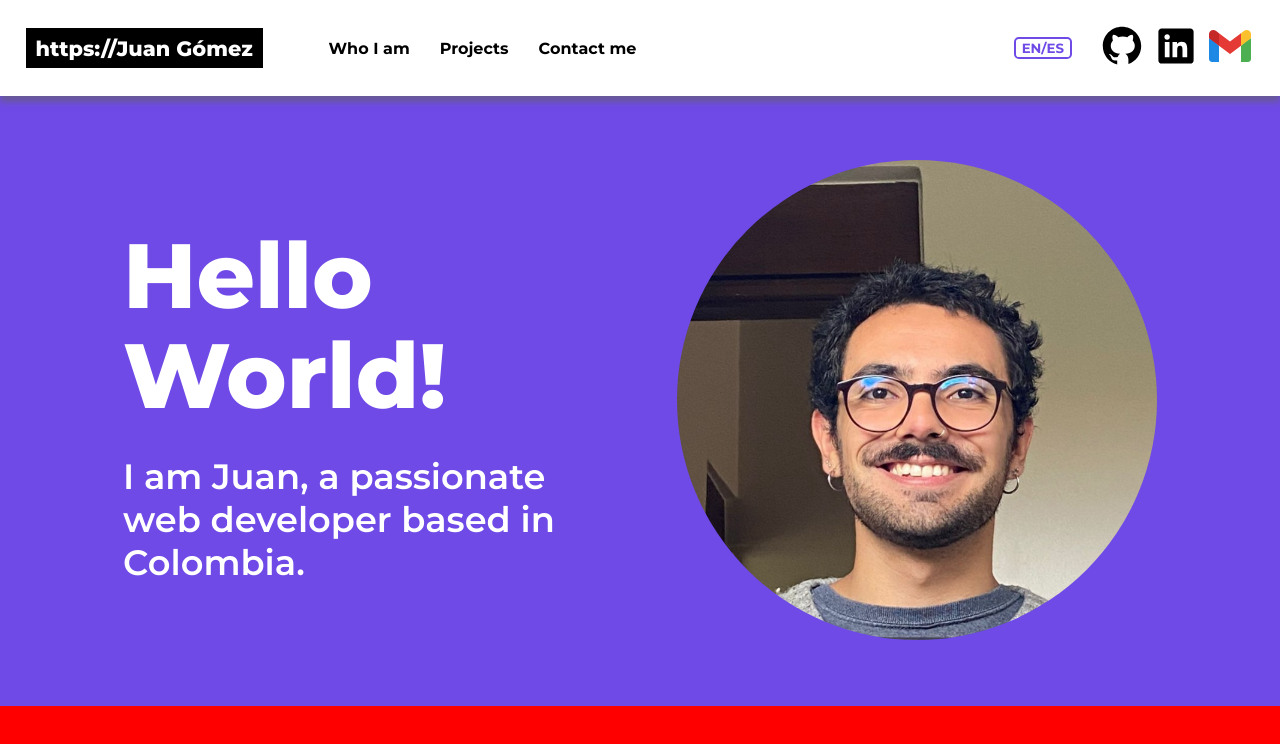
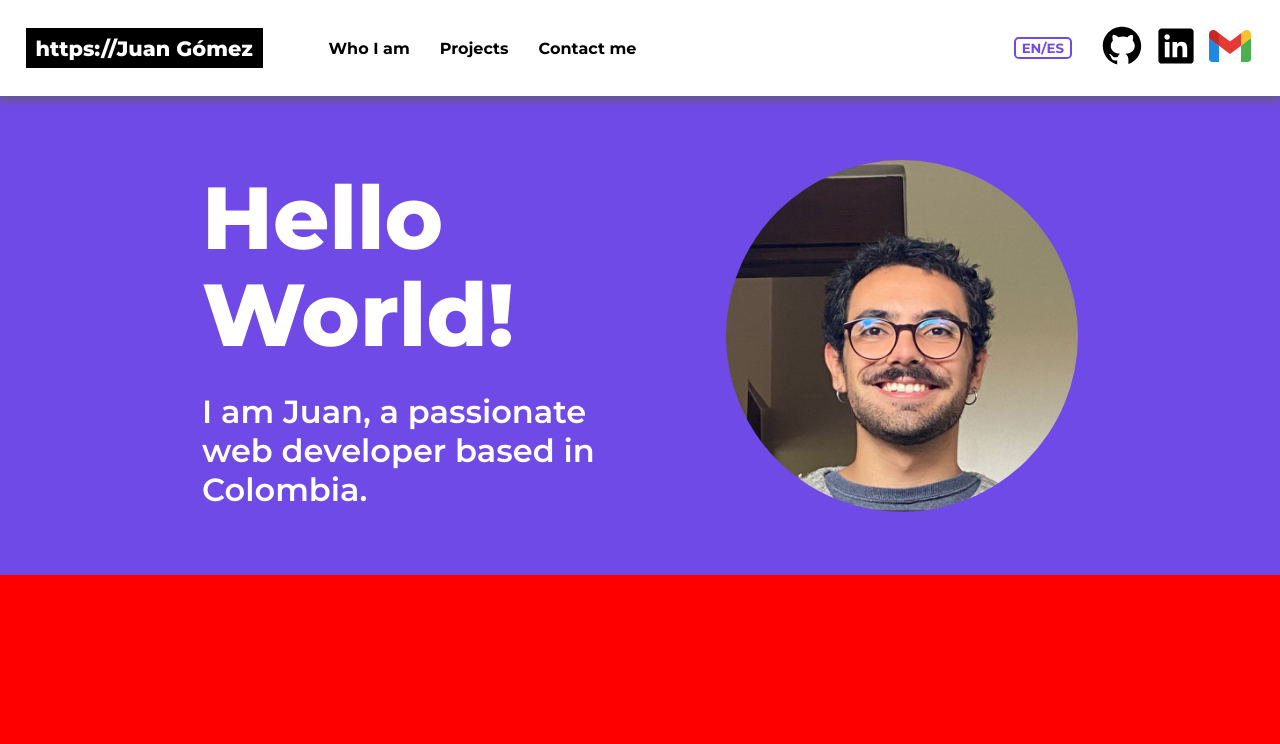
Before and after one commit to JPGomezCuervo/Portfolio-v2, a Vue app: page / in a window 1280 px wide. Shown: the top 744 px of the page. Built offline with nearby package versions, Linux system fonts and the light colour scheme.

Commit message:
fix image size

```diff
--- a/src/components/Hero/Hero.vue
+++ b/src/components/Hero/Hero.vue
@@ -43,12 +43,12 @@ const { hero } = toRefs(languages);
 .left-container {
     display: flex;
     flex-direction: column;
-    width: clamp(490px, 20vw, 400px);
+    width: clamp(460px, 20vw, 400px);
     align-items: center;
     // margin-right: 0%;
 }
 .left-container h1 {
-    font-size: clamp(2rem, 2.5rem + 4vw, 8rem);
+    font-size: clamp(2rem, 2.3rem + 4vw, 8rem);
     width: fit-content;
     margin-top: 0rem;
     margin-bottom: clamp(1rem, 1rem + 1vw, 3rem);
@@ -59,7 +59,7 @@ const { hero } = toRefs(languages);
 
 .left-container h3 {
     font-family: "Montserrat-semiBold";
-    font-size: 2.2rem;
+    font-size: 2rem;
     font-weight: 200;
     width: fit-content;
     text-align: left;
@@ -77,7 +77,7 @@ const { hero } = toRefs(languages);
 
 #photo {
     // height: 24rem;
-    height: clamp(14rem, 2rem + 35vw, 30rem);
+    height: clamp(14rem, 2rem + 35vw, 22rem);
     border-radius: 50rem;
     margin-bottom: 2%;
 }
```
